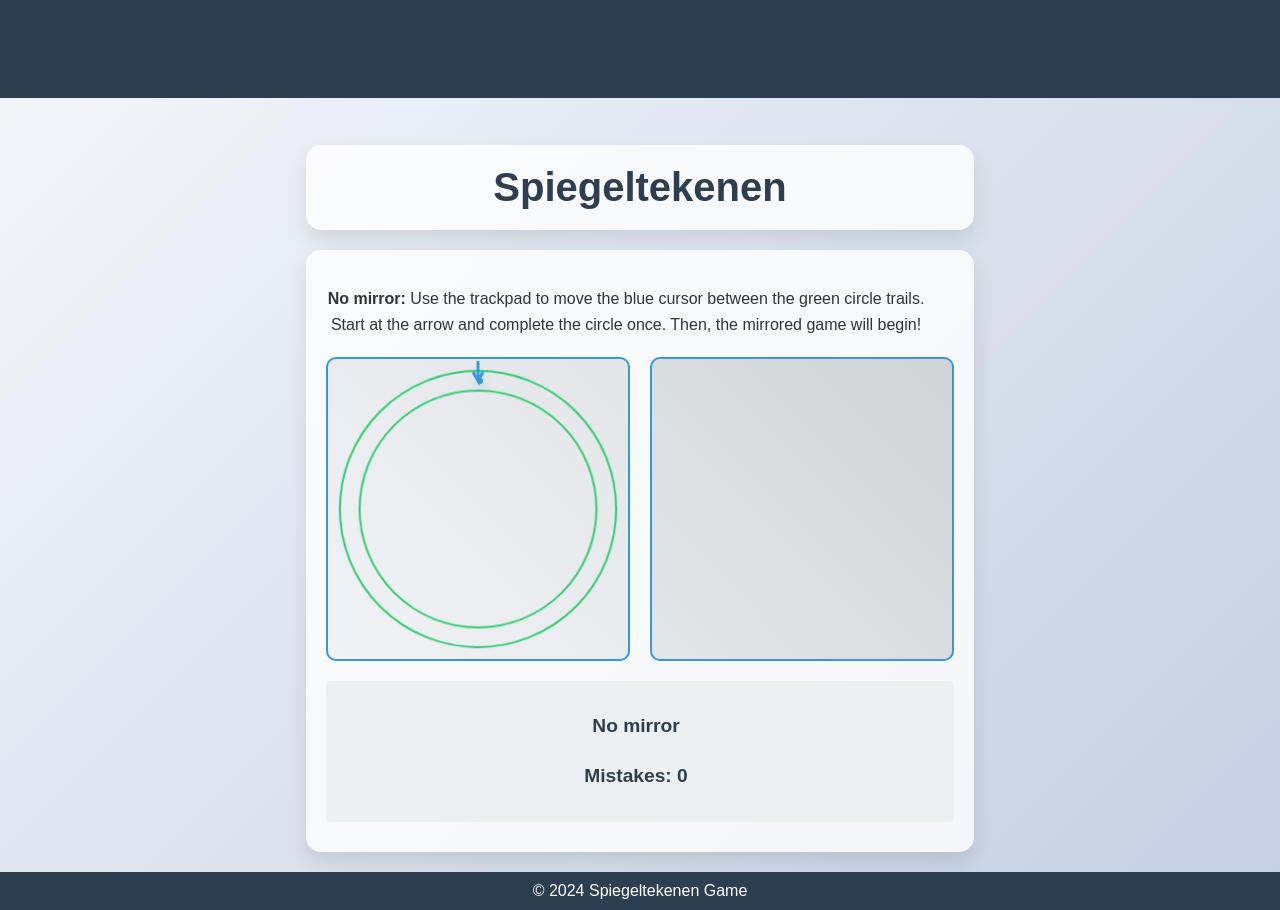
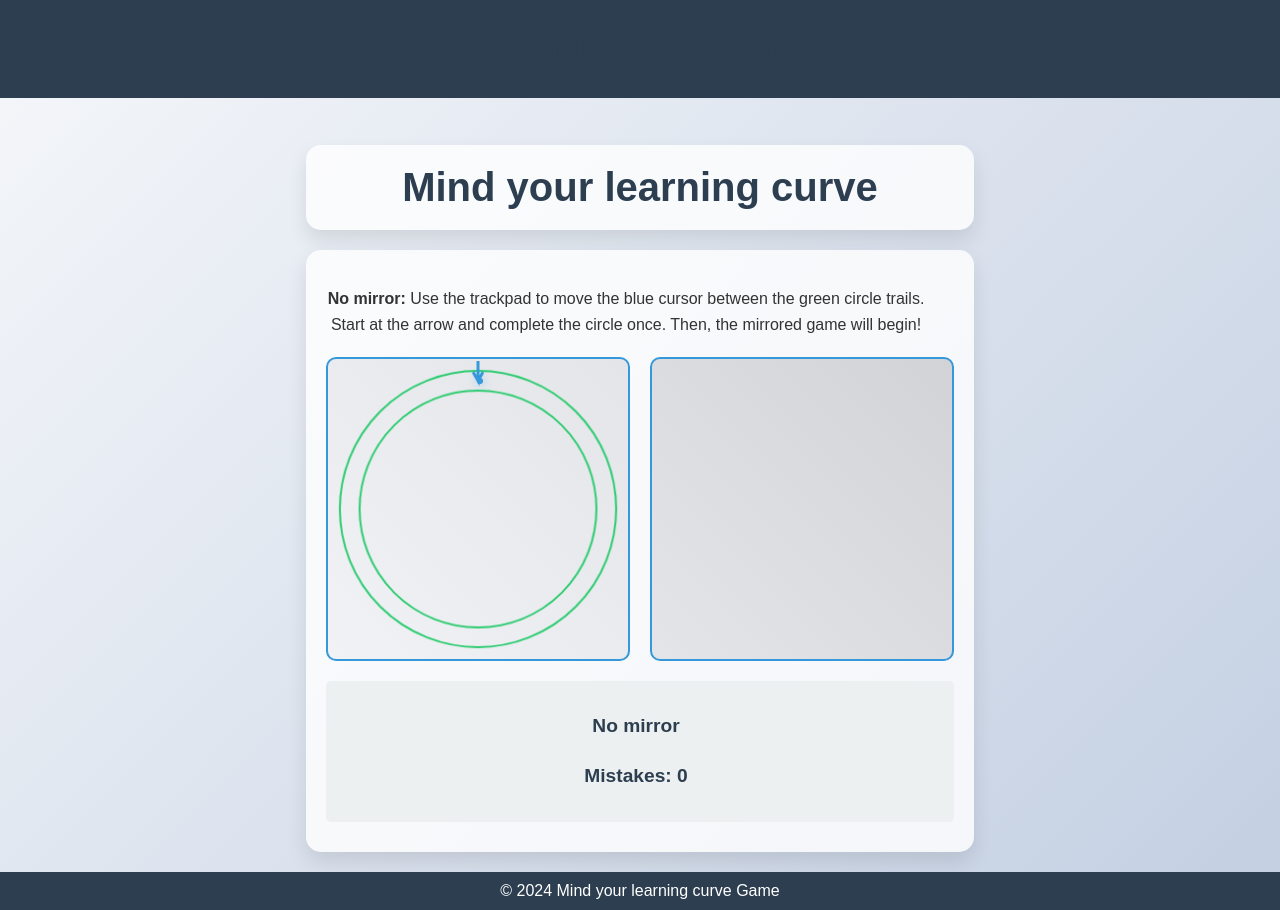
Before and after one commit to TiemeJ/Mindset_learning_curve_2, a plain HTML site: page index.html in a window 1280 px wide. Drawn offline with nearby package versions, Linux system fonts and the light colour scheme.

Commit message:
Update index.html

```diff
--- a/index.html
+++ b/index.html
@@ -3,7 +3,7 @@
 <head>
 <meta charset="UTF-8">
 <meta name="viewport" content="width=device-width,initial-scale=1">
-<title>Spiegeltekenen</title>
+<title>Mind your learning curve</title>
 <script src="https://cdnjs.cloudflare.com/ajax/libs/Chart.js/3.7.1/chart.min.js"></script>
 <style>
 body{font-family:sans-serif;display:flex;flex-direction:column;min-height:100vh;margin:0;background:linear-gradient(135deg,#f5f7fa 0%,#c3cfe2 100%);color:#333}
@@ -34,9 +34,9 @@ p{text-align:center;line-height:1.6;margin-bottom:20px;max-width:600px}
 </style>
 </head>
 <body>
-<header><h1>Spiegeltekenen</h1></header>
+<header><h1>Mind your learning curve</h1></header>
 <div class="container">
-<h1 class="main-title">Spiegeltekenen</h1>
+<h1 class="main-title">Mind your learning curve</h1>
 <div class="game-section">
 <p id="instructions"><strong>No mirror:</strong> Use the trackpad to move the blue cursor between the green circle trails. Start at the arrow and complete the circle once. Then, the mirrored game will begin!</p>
 <div id="gameContainer">
@@ -64,7 +64,7 @@ p{text-align:center;line-height:1.6;margin-bottom:20px;max-width:600px}
 <div class="btn-container"><button class="btn" onclick="location.reload()">Play Again</button></div>
 </div>
 </div>
-<footer>&copy; 2024 Spiegeltekenen Game</footer>
+<footer>&copy; 2024 Mind your learning curve Game</footer>
 <script>
 const gameArea=document.getElementById("gameArea"),trackpad=document.getElementById("trackpad"),cursor=document.getElementById("cursor"),trail=document.getElementById("trail"),cursorPath=document.getElementById("cursorPath"),ctx=trail.getContext("2d"),pathCtx=cursorPath.getContext("2d"),scoreDisplay=document.getElementById("score"),mistakeCountDisplay=document.getElementById("mistakeCount"),results=document.getElementById("results"),mistakeIndicator=document.getElementById("mistakeIndicator"),instructions=document.getElementById("instructions");
 let circleCount=0,startTime,times=[],mistakes=[],lastX,lastY,startX,startY,outerRadius,innerRadius,isFirstMove=!0,lastTrackpadX,lastTrackpadY,hasStartedRound=!1,hasCompletedLoop=!1,centerX,centerY,isOutside=!1,outsideStartTime=0,currentMistakes=0,screenshots=[],isNoMirror=!0;
```
